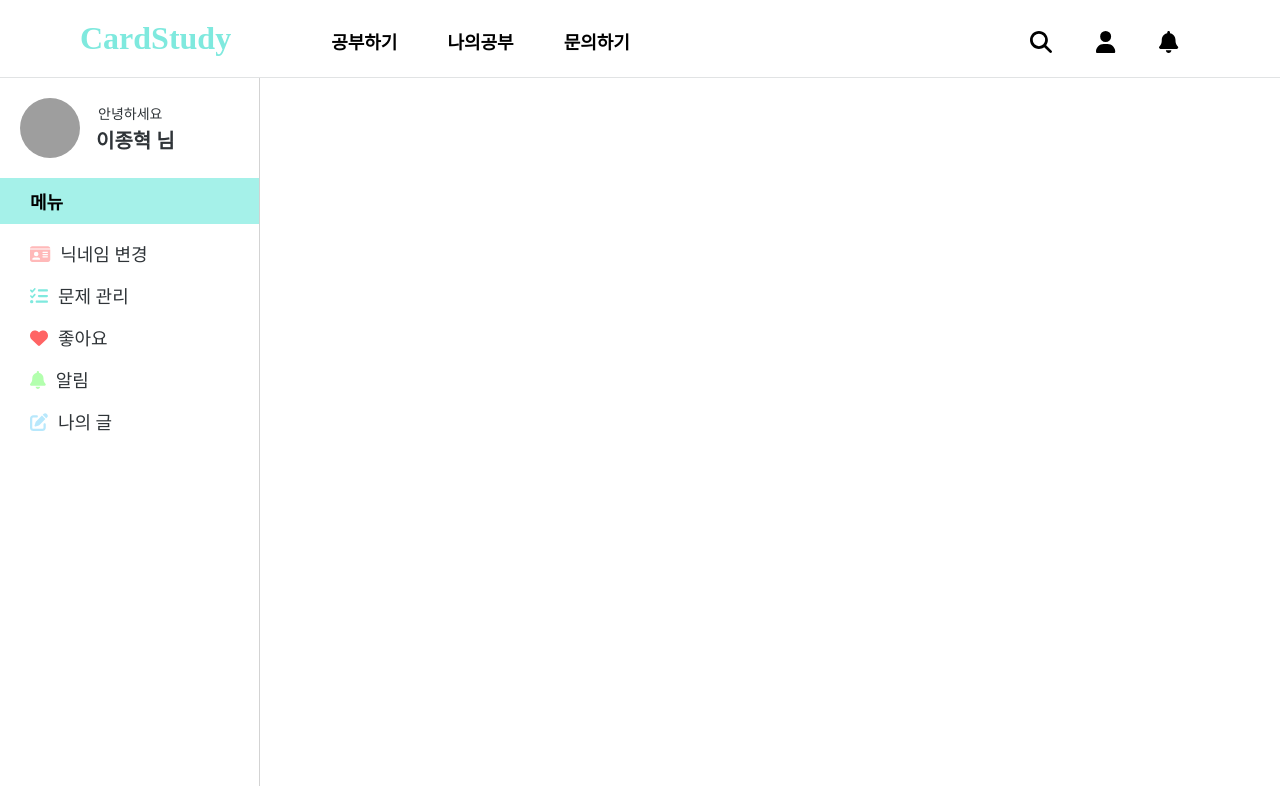
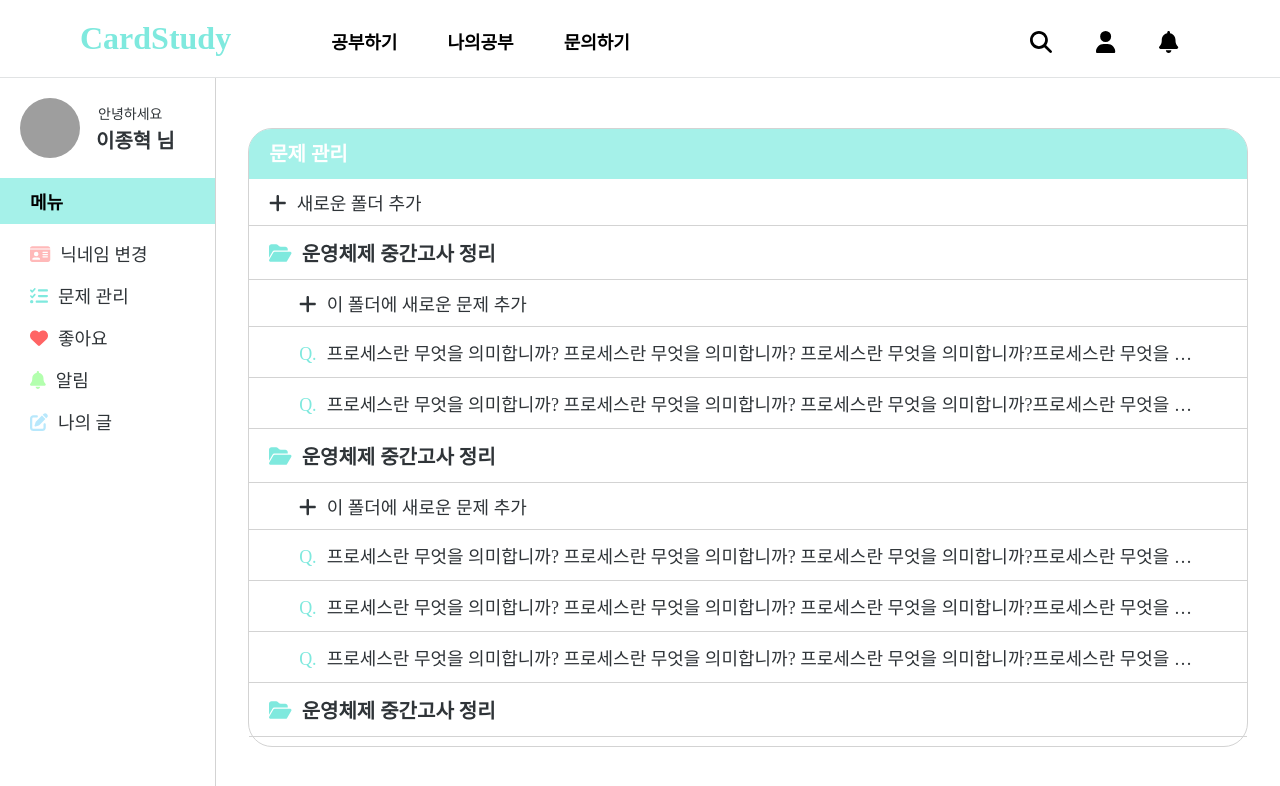
Before and after one commit to dlwhd990/CardStudy, a Next.js app: page /mypage/1 in a window 1280 px wide. Shown: the top 786 px of the page. Built offline with nearby package versions, Linux system fonts and the light colour scheme; grey boxes are pictures that could not be loaded; a web font is replaced by a local one.

Commit message:
mypage 닉네임 변경 + 문제 관리 UI 제작

```diff
--- /dev/null
+++ b/components/ChangeName/ChangeName.tsx
@@ -0,0 +1,17 @@
+import styles from "./ChangeName.module.css";
+
+const ChangeName = () => {
+  return (
+    <div className={styles.form_container}>
+      <form className={styles.change_name_form}>
+        <label htmlFor="name">변경할 닉네임</label>
+        <div className={styles.input_and_button}>
+          <input type="text" id="name" placeholder="닉네임 (3~6자)" />
+          <button>변경</button>
+        </div>
+      </form>
+    </div>
+  );
+};
+
+export default ChangeName;
--- /dev/null
+++ b/components/ProblemItem/ProblemItem.module.css
@@ -0,0 +1,24 @@
+.problem {
+  width: 100%;
+  border-bottom: 1px solid lightgray;
+  padding: 1.2rem 5rem 1.2rem 5rem;
+  font-size: 1.8rem;
+  cursor: pointer;
+  transition: 120ms all ease-in-out;
+}
+
+.question {
+  font-weight: 500;
+  overflow: hidden;
+  text-overflow: ellipsis;
+  white-space: nowrap;
+}
+
+.q {
+  color: #7fe9de;
+  margin-right: 1rem;
+}
+
+.problem:hover {
+  background-color: rgb(247, 247, 247);
+}
--- /dev/null
+++ b/components/ProblemItem/ProblemItem.tsx
@@ -0,0 +1,17 @@
+import styles from "./ProblemItem.module.css";
+
+const ProblemItem = () => {
+  return (
+    <div className={styles.problem}>
+      <p className={styles.question}>
+        <span className={styles.q}>Q.</span>
+        프로세스란 무엇을 의미합니까? 프로세스란 무엇을 의미합니까? 프로세스란
+        무엇을 의미합니까?프로세스란 무엇을 의미합니까? 프로세스란 무엇을
+        의미합니까? 프로세스란 무엇을 의미합니까?프로세스란 무엇을 의미합니까?
+        프로세스란 무엇을 의미합니까? 프로세스란 무엇을 의미합니까?
+      </p>
+    </div>
+  );
+};
+
+export default ProblemItem;
--- /dev/null
+++ b/components/ProblemManage/ProblemManage.module.css
@@ -0,0 +1,56 @@
+.manage_container {
+  width: 100%;
+  height: 100%;
+  padding: 5rem 3rem;
+}
+
+.manager {
+  width: 100%;
+  max-width: 100rem;
+  margin: auto;
+  height: 100%;
+  border: 1px solid lightgray;
+  border-radius: 24px;
+}
+
+.top {
+  width: 100%;
+  height: 5rem;
+  background-color: #a5f1e9;
+  border-radius: 22px 22px 0 0;
+}
+
+.top p {
+  line-height: 5.1rem;
+  margin-left: 2rem;
+  font-size: 2rem;
+  font-weight: 700;
+  color: white;
+}
+
+.content_box {
+  height: calc(100% - 5.5rem);
+  overflow-y: scroll;
+}
+
+.add_button {
+  width: 100%;
+  background-color: transparent;
+  border: none;
+  border-bottom: 1px solid lightgray;
+  cursor: pointer;
+  text-align: start;
+  padding: 1rem 4rem 1rem 2rem;
+  font-size: 1.8rem;
+  font-weight: 500;
+  transition: 120ms all ease-in-out;
+}
+
+.plus_icon {
+  margin-right: 1rem;
+  font-size: 2rem;
+}
+
+.add_button:hover {
+  background-color: rgb(247, 247, 247);
+}
--- /dev/null
+++ b/components/ProblemManage/ProblemManage.tsx
@@ -0,0 +1,41 @@
+import { faPlus } from "@fortawesome/free-solid-svg-icons";
+import { FontAwesomeIcon } from "@fortawesome/react-fontawesome";
+import ProblemItem from "../ProblemItem/ProblemItem";
+import StudyItem from "../StudyItem/StudyItem";
+import styles from "./ProblemManage.module.css";
+
+const ProblemManage = () => {
+  return (
+    <div className={styles.manage_container}>
+      <div className={styles.manager}>
+        <div className={styles.top}>
+          <p>문제 관리</p>
+        </div>
+        <div className={styles.content_box}>
+          <button className={styles.add_button}>
+            <FontAwesomeIcon icon={faPlus} className={styles.plus_icon} />
+            <span>새로운 폴더 추가</span>
+          </button>
+          <StudyItem />
+          <ProblemItem />
+          <ProblemItem />
+          <StudyItem />
+          <ProblemItem />
+          <ProblemItem />
+          <ProblemItem />
+          <StudyItem />
+          <ProblemItem />
+          <ProblemItem />
+          <StudyItem />
+          <ProblemItem />
+          <ProblemItem />
+          <StudyItem />
+          <ProblemItem />
+          <ProblemItem />
+        </div>
+      </div>
+    </div>
+  );
+};
+
+export default ProblemManage;
--- a/components/SideBar/SideBar.module.css
+++ b/components/SideBar/SideBar.module.css
@@ -1,6 +1,5 @@
 .sidebar {
-  width: 18%;
-  min-width: 26rem;
+  width: 26rem;
   min-height: calc(100vh - 81px);
   border-right: 1px solid lightgray;
 }
@@ -9,7 +8,6 @@
   display: flex;
   flex-direction: row;
   align-items: center;
-
   padding: 2rem;
 }
 
--- /dev/null
+++ b/components/StudyItem/StudyItem.module.css
@@ -0,0 +1,49 @@
+.study_item {
+  width: 100%;
+  border-bottom: 1px solid lightgray;
+  padding: 1.2rem 4rem 1.2rem 2rem;
+  font-size: 2rem;
+  cursor: pointer;
+  display: flex;
+  flex-direction: row;
+  align-items: center;
+  transition: 120ms all ease-in-out;
+}
+
+.title {
+  font-weight: 700;
+  overflow: hidden;
+  text-overflow: ellipsis;
+  white-space: nowrap;
+}
+
+.icon {
+  color: #7fe9de;
+  margin-right: 1rem;
+}
+
+.study_item:hover {
+  background-color: rgb(247, 247, 247);
+}
+
+.add_button {
+  width: 100%;
+  background-color: transparent;
+  border: none;
+  border-bottom: 1px solid lightgray;
+  cursor: pointer;
+  text-align: start;
+  padding: 1rem 5rem 1rem 5rem;
+  font-size: 1.8rem;
+  font-weight: 500;
+  transition: 120ms all ease-in-out;
+}
+
+.plus_icon {
+  margin-right: 1rem;
+  font-size: 2rem;
+}
+
+.add_button:hover {
+  background-color: rgb(247, 247, 247);
+}
--- /dev/null
+++ b/components/StudyItem/StudyItem.tsx
@@ -0,0 +1,21 @@
+import { faFolderOpen, faPlus } from "@fortawesome/free-solid-svg-icons";
+import { FontAwesomeIcon } from "@fortawesome/react-fontawesome";
+import { Fragment } from "react";
+import styles from "./StudyItem.module.css";
+
+const StudyItem = () => {
+  return (
+    <Fragment>
+      <div className={styles.study_item}>
+        <FontAwesomeIcon icon={faFolderOpen} className={styles.icon} />
+        <p className={styles.title}>운영체제 중간고사 정리</p>
+      </div>
+      <button className={styles.add_button}>
+        <FontAwesomeIcon icon={faPlus} className={styles.plus_icon} />
+        <span>이 폴더에 새로운 문제 추가</span>
+      </button>
+    </Fragment>
+  );
+};
+
+export default StudyItem;
--- a/pages/mypage/[userId].tsx
+++ b/pages/mypage/[userId].tsx
@@ -1,3 +1,5 @@
+import ChangeName from "../../components/ChangeName/ChangeName";
+import ProblemManage from "../../components/ProblemManage/ProblemManage";
 import SideBar from "../../components/SideBar/SideBar";
 import styles from "../../styles/mypage.module.css";
 
@@ -5,6 +7,10 @@ const MyPage = () => {
   return (
     <main className={styles.mypage}>
       <SideBar />
+      <section className={styles.function_section}>
+        {/* <ChangeName /> */}
+        <ProblemManage />
+      </section>
     </main>
   );
 };
--- a/styles/mypage.module.css
+++ b/styles/mypage.module.css
@@ -0,0 +1,9 @@
+.mypage {
+  display: flex;
+  flex-direction: row;
+}
+
+.function_section {
+  width: 100%;
+  height: calc(100vh - 81px);
+}
```
Also changed, not shown: components/ChangeName/ChangeName.module.css (added, +42 -0 lines).
